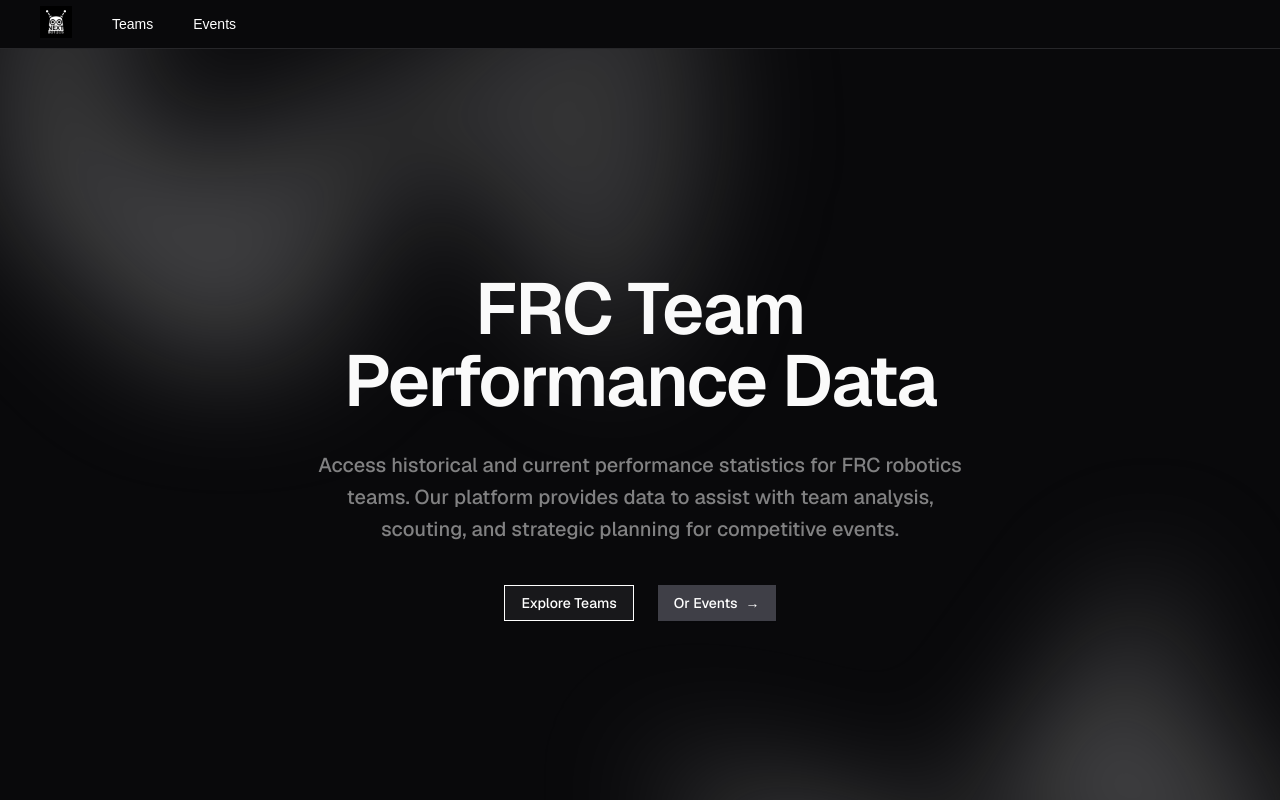
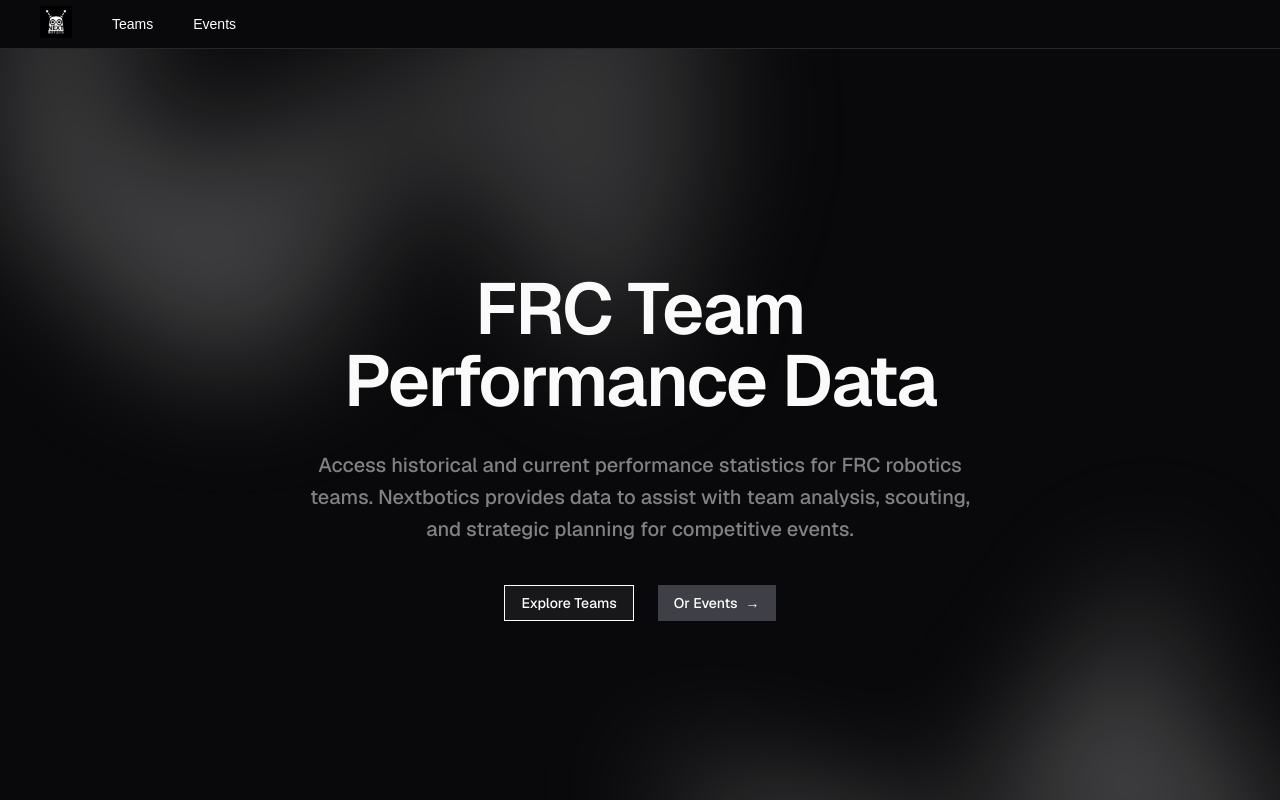
Before and after one commit to ahmoin/nextbotics, a Next.js app: page / in a window 1280 px wide. Shown: the top 800 px of the page. Built offline with nearby package versions, Linux system fonts and the light colour scheme.

Commit message:
refactor: add site name to home page description

```diff
--- a/app/page.tsx
+++ b/app/page.tsx
@@ -2,6 +2,7 @@
 
 import Link from "next/link";
 import { Button } from "@/components/ui/button";
+import { siteConfig } from "@/lib/config";
 
 export default function HomePage() {
 	return (
@@ -25,7 +26,7 @@ export default function HomePage() {
 					</h1>
 					<p className="mt-8 text-lg font-medium text-pretty text-foreground/50 sm:text-xl/8">
 						Access historical and current performance statistics for FRC
-						robotics teams. Our platform provides data to assist with team
+						robotics teams. {siteConfig.name} provides data to assist with team
 						analysis, scouting, and strategic planning for competitive events.
 					</p>
 					<div className="mt-10 flex items-center justify-center gap-x-6">
```
